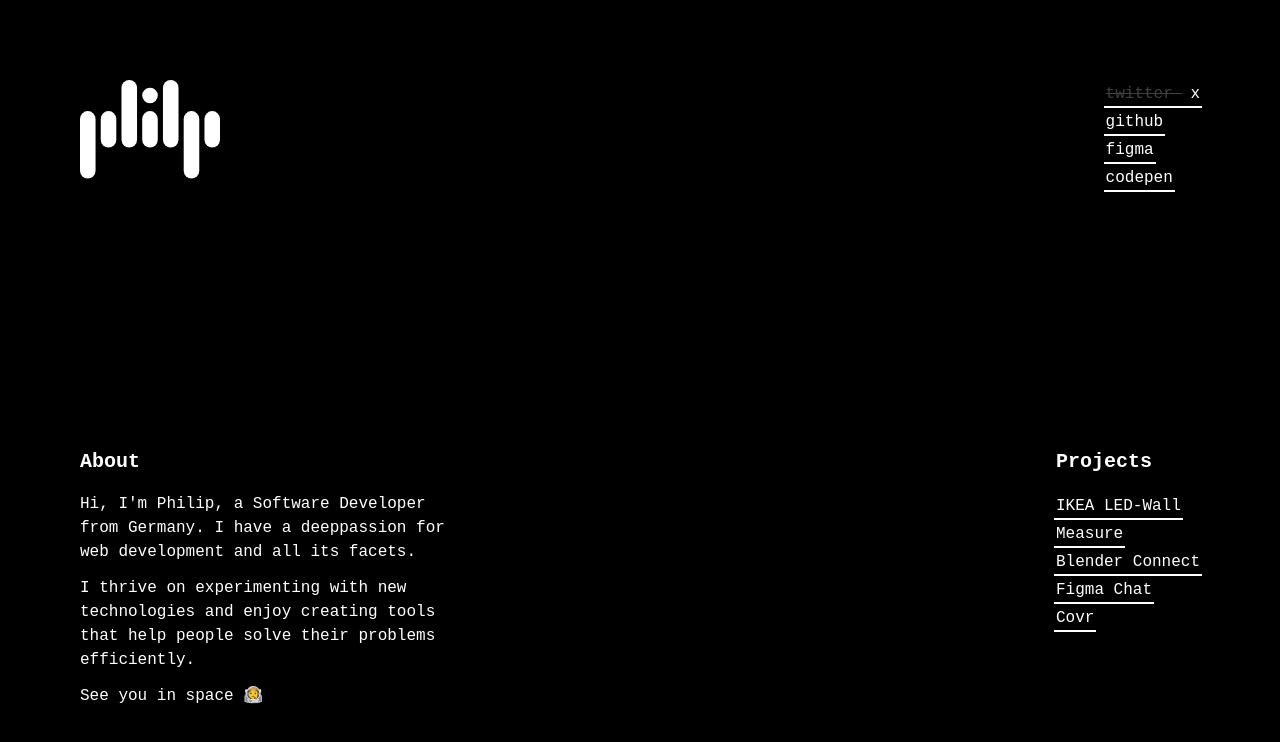
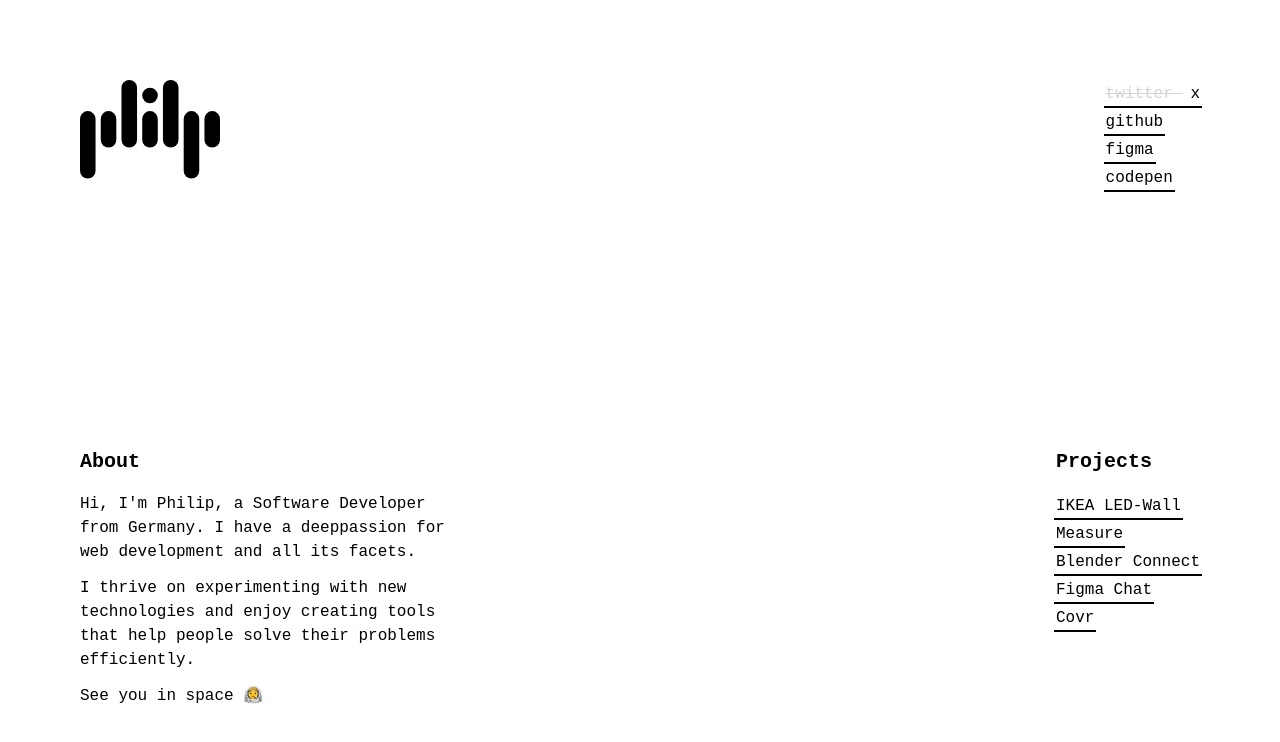
Before and after one commit to ph1p/ph1p.dev, an Astro site: page / in a window 1280 px wide. Built offline with nearby package versions, Linux system fonts and the light colour scheme; Astro itself is replaced by a stand-in of ours.

Commit message:
Add dark mode

```diff
--- a/src/layouts/Layout.astro
+++ b/src/layouts/Layout.astro
@@ -39,7 +39,7 @@ const socials = [
     <meta name="generator" content={Astro.generator} />
     <title>{title}</title>
   </head>
-  <body class="bg-black p-10 text-white md:p-20 sm:h-screen">
+  <body class="bg-white text-black dark:bg-black dark:text-white p-10 md:p-20 sm:h-screen">
     <main class="grid grid-rows-header h-full gap-y-28">
       <header class="flex justify-between items-start gap-x-8">
         <div class="logo">
@@ -51,12 +51,14 @@ const socials = [
             xmlns="http://www.w3.org/2000/svg"
           >
             <rect
+              class="fill-black dark:fill-white"
               y="31.1106"
               width="15.5554"
               height="67.4066"
               rx="7.7777"
               fill="white"></rect>
             <rect
+              class="fill-black dark:fill-white"
               x="103.703"
               y="31.1106"
               width="15.5554"
@@ -64,6 +66,7 @@ const socials = [
               rx="7.7777"
               fill="white"></rect>
             <rect
+              class="fill-black dark:fill-white"
               x="41.4844"
               y="-0.000244141"
               width="15.5554"
@@ -71,6 +74,7 @@ const socials = [
               rx="7.7777"
               fill="white"></rect>
             <rect
+              class="fill-black dark:fill-white"
               x="20.7422"
               y="31.1106"
               width="15.5554"
@@ -78,6 +82,7 @@ const socials = [
               rx="7.7777"
               fill="white"></rect>
             <rect
+              class="fill-black dark:fill-white"
               x="124.445"
               y="31.1106"
               width="15.5554"
@@ -85,6 +90,7 @@ const socials = [
               rx="7.7777"
               fill="white"></rect>
             <rect
+              class="fill-black dark:fill-white"
               x="62.2188"
               y="31.1106"
               width="15.5554"
@@ -92,6 +98,7 @@ const socials = [
               rx="7.7777"
               fill="white"></rect>
             <rect
+              class="fill-black dark:fill-white"
               x="62.2188"
               y="7.77734"
               width="15.5554"
@@ -99,6 +106,7 @@ const socials = [
               rx="7.77768"
               fill="white"></rect>
             <rect
+              class="fill-black dark:fill-white"
               x="82.9609"
               y="-0.000244141"
               width="15.5554"
@@ -120,7 +128,7 @@ const socials = [
                       href={social.url}
                     >
                       {social.oldName && (
-                        <span class="line-through decoration-neutral-700 mr-2 text-neutral-700">
+                        <span class="line-through mr-2 decoration-neutral-300 text-neutral-300 dark:decoration-neutral-700 dark:text-neutral-700">
                           {social.oldName}
                         </span>
                       )}
@@ -150,6 +158,6 @@ const socials = [
     box-sizing: border-box;
   }
   a.link {
-    @apply relative inline-block px-0 py-0.5 before:content-[''] before:absolute before:h-0.5 before:bg-white before:transition-all before:duration-[0.1s] before:ease-[ease-in-out] before:z-[-1] before:bottom-0 before:-inset-x-0.5 hover:text-black hover:before:h-full;
+    @apply relative inline-block px-0 py-0.5 before:content-[''] before:absolute before:h-0.5 before:bg-black dark:before:bg-white before:transition-all before:duration-[0.1s] before:ease-[ease-in-out] before:z-[-1] before:bottom-0 before:-inset-x-0.5 hover:text-white dark:hover:text-black hover:before:h-full;
   }
 </style>
--- a/src/pages/index.astro
+++ b/src/pages/index.astro
@@ -62,5 +62,3 @@ const projects = [
     </nav>
   </section>
 </Layout>
-
-<style></style>
```
